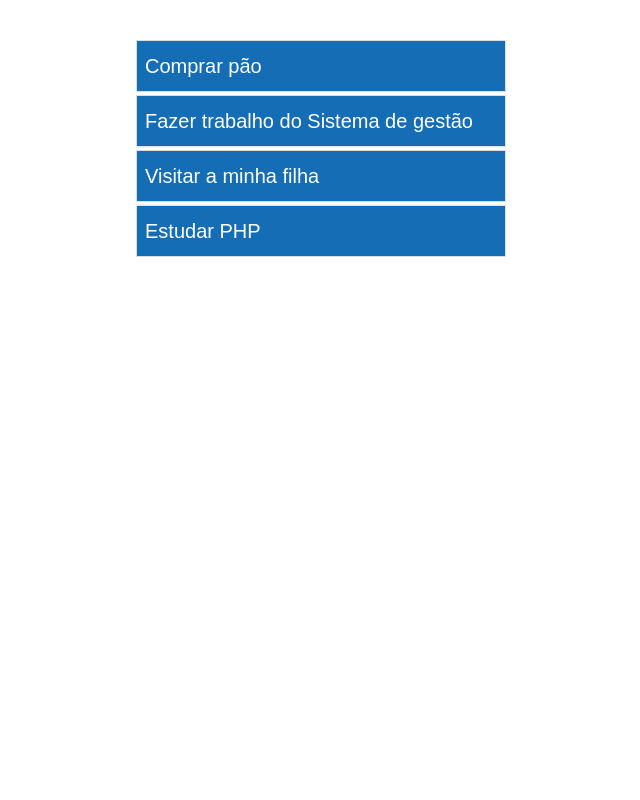
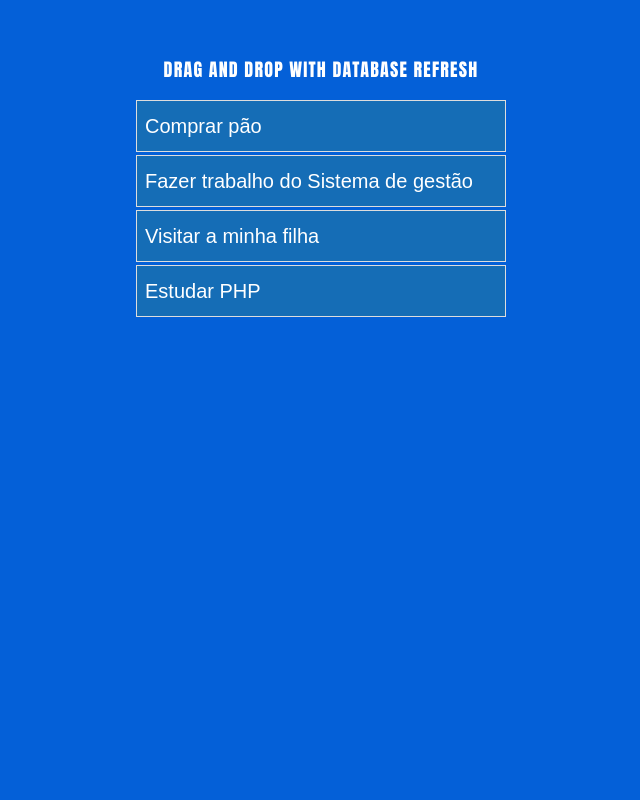
Before and after one commit to juliaokataleko/jquery-ajax-php-mysql-drag-drop, a PHP site: page / in a window 1280 px wide. Shown: the whole page, without its empty margins (319-959 px from the left). Run offline with PHP 8.4, Linux system fonts and the light colour scheme; data comes from the database, SQL or seed files in the repository.

Commit message:
adding img and updating README.md

```diff
--- a/assets/css/app.css
+++ b/assets/css/app.css
@@ -21,7 +21,7 @@ ul {
 #container {
     height: 100vh;
     margin: 0;
-    background-color: #ffffff;
+    background-color: #0460d8;
     color: #fff;
 }
 
@@ -30,6 +30,16 @@ ul {
     width: 100%;
     max-width: 450px;
     margin: 0 auto;
+}
+
+.list h2 {
+    text-transform: uppercase;
+    color: #fff;
+    font-weight: 200;
+    font-family: Impact, Haettenschweiler, 'Arial Narrow Bold', sans-serif;
+    font-size: large;
+    text-align: center;
+    letter-spacing: 0.9pt;
 }
 
 .list li {
--- a/assets/js/app.js
+++ b/assets/js/app.js
@@ -3,7 +3,7 @@ $(() => {
     function slideOut() {
         setTimeout(() => {
             $("#response").slideUp("slow", () => { });
-        }, 2000);
+        }, 10000);
     }
 
     $("#response").hide();
--- a/index.php
+++ b/index.php
@@ -1,4 +1,3 @@
-
 <!DOCTYPE html>
 <html lang="en">
 <head>
@@ -15,6 +14,7 @@
     <div id="container">
     <?php require_once('db.php'); ?>
         <div class="list">
+            <h2>Drag and Drop With Database Refresh</h2>
             <div id="response">
             </div>
             <ul id="taskList">
```
Also changed, not shown: README.md, assets/img/system.PNG (added).
